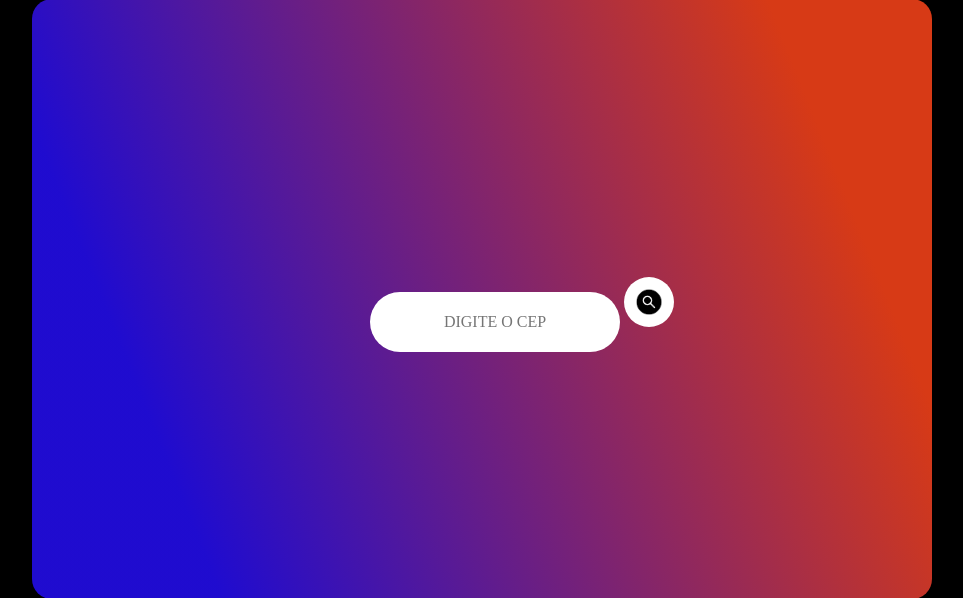
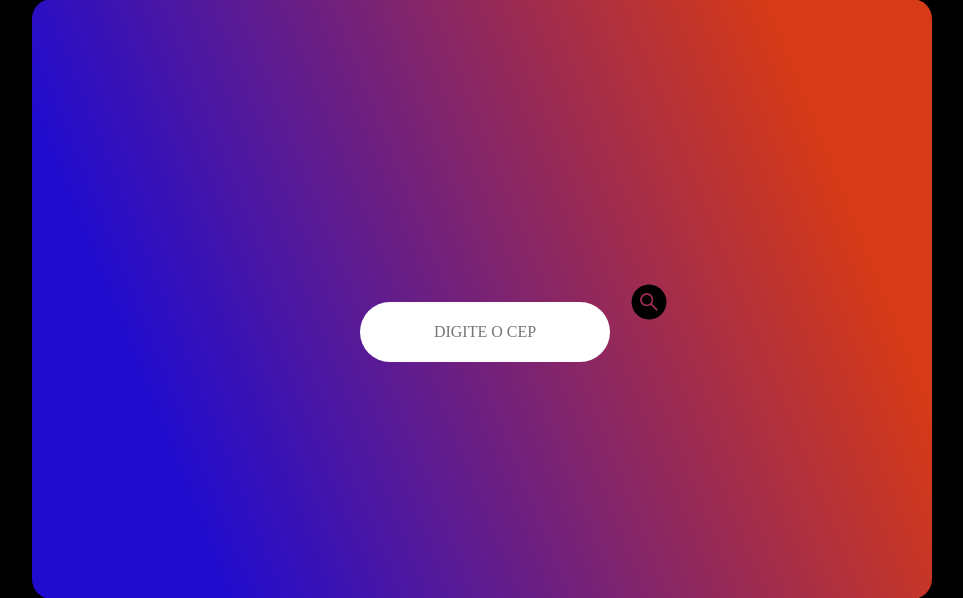
Before and after one commit to LucasDCR2/desafio-VIACEP, a PHP site: page / in a window 1280 px wide. Shown: the part 207-805 px from the top of the page, without its empty margins (158-1121 px from the left). Run offline with PHP 8.4, Linux system fonts and the light colour scheme.

Commit message:
Desafio2Pronto

```diff
--- a/index.php
+++ b/index.php
@@ -27,7 +27,7 @@
       <div class="input">
         <form action="." method="post" id="form">
           <label for="cep"></label>
-          <input class="digitarCep" type="text" id="cep" name="cep" size="8" maxlength="8" placeholder="DIGITE O CEP" value="<?php echo $address->cep ?? '' ?>" oninput="this.value = this.value.replace(/[^0-9]/g, '');" >
+          <input class="digitarCep" type="text" id="cep" name="cep" size="8" maxlength="8" placeholder="DIGITE O CEP" value="<?php echo $address->cep ?? '' ?>" oninput="this.value = this.value.replace(/[^0-9]/g, '');">
           <button class="submit" type="submit" name="btn-buscar"><img class="iconeLupa" src="Lupa.png"></button>
           <?php
           if (isset($_POST['btn-buscar'])) {
--- a/style.css
+++ b/style.css
@@ -29,6 +29,7 @@
 .cabecalho-conteudo {
     display: flex;
     gap: 32px;
+    transition: 0.2s;
 }
 
 .cabecalho-conteudo a:hover{
@@ -86,6 +87,7 @@
     font-size: 16px;
     color: black;
     background-color: white;
+    transition: 0.2s;
     /*background: linear-gradient(68.15deg, rgba(162, 152, 149, 0.557) 16.62%, #9f837e 85.61%);*/
   }
 
@@ -96,10 +98,10 @@
     all: unset;
     cursor: pointer;
     outline: revert;
-    border-radius: 30px;
-    width: 50px;
-    height: 50px;
-    background-color: rgb(255, 255, 255);
+    border-radius: 50px;
+    width: 70px;
+    height: 70px;
+    background-color: transparent;
     transition: 0.2s;
   }
 
@@ -108,15 +110,15 @@
   }
 
   .iconeLupa{
-    width: 50px;
-    height: 50px;
+    width: 70px;
+    height: 70px;
   }
 
   .busca {
     display: flex;
     flex-direction: column;
     padding: 8px;
-    margin-top: 100px;
+    margin-top: 50px;
     margin-bottom: -150px;
   }
 
```
